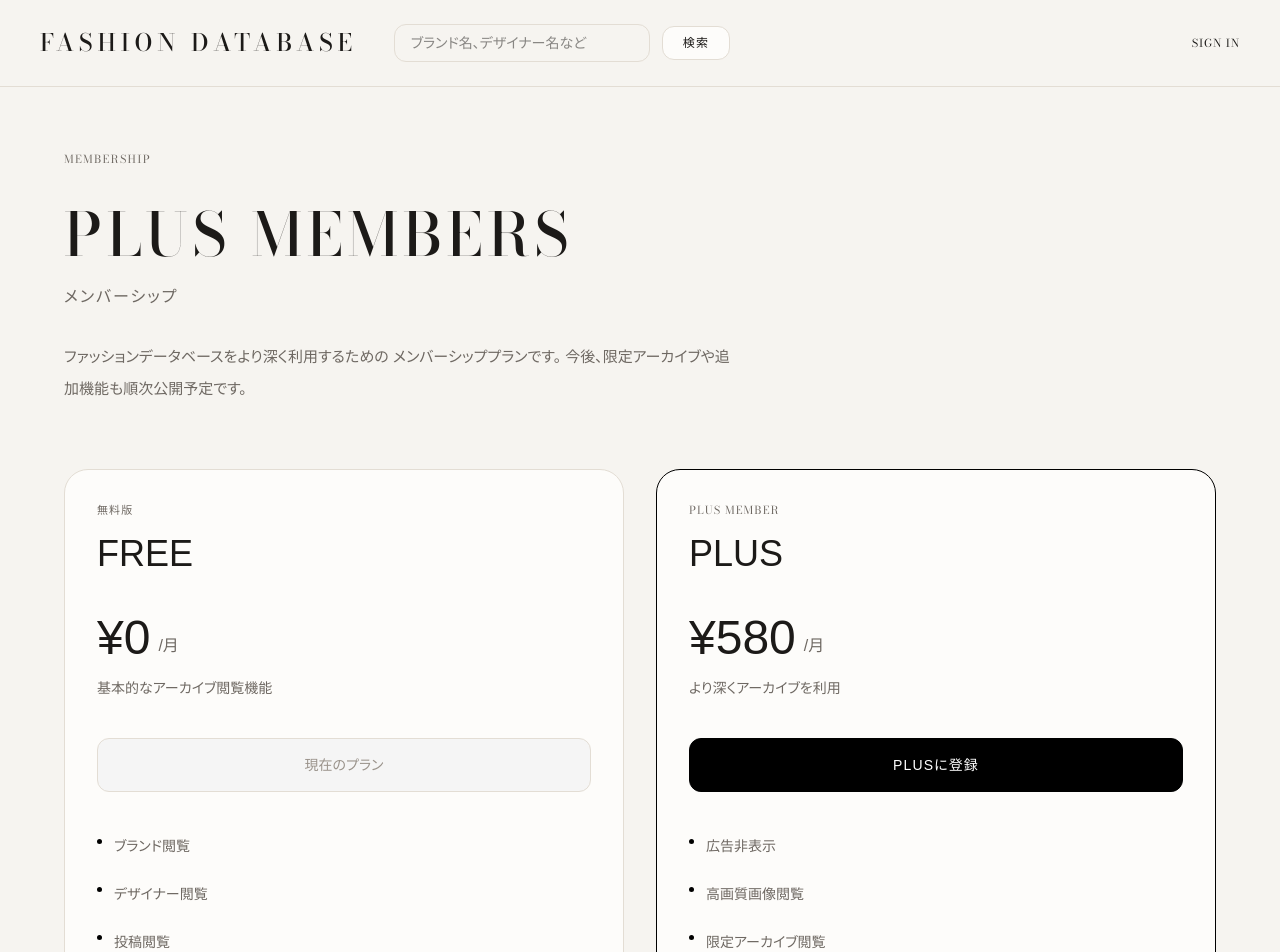
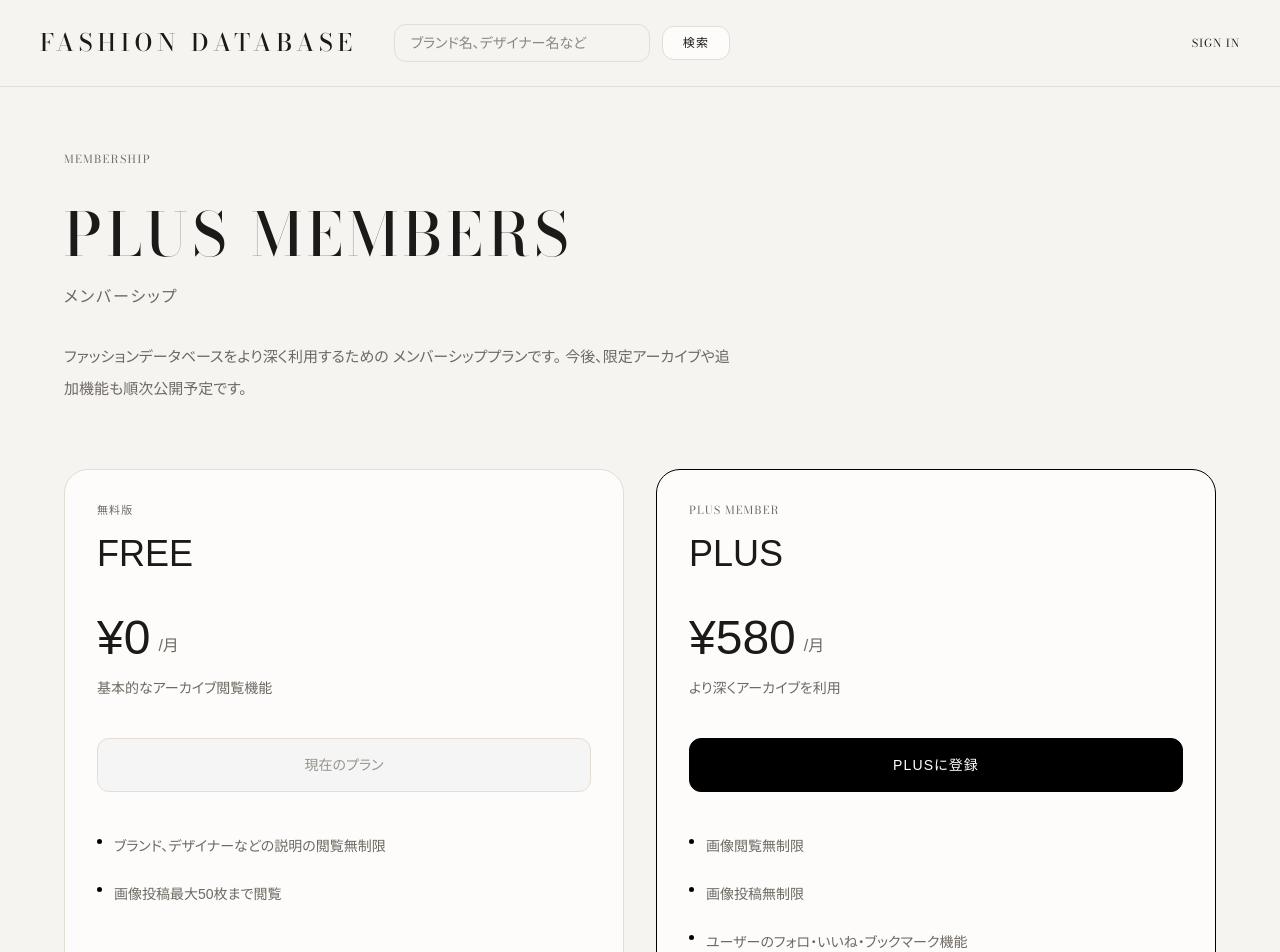
Before and after one commit to Tmak0220/fashion-database, a Next.js app: page /members in a window 1280 px wide. Shown: the top 952 px of the page. Built offline with nearby package versions, Linux system fonts and the light colour scheme; no server answers.

Commit message:
Update membership page content

```diff
--- a/app/members/page.tsx
+++ b/app/members/page.tsx
@@ -37,7 +37,7 @@ export default function MembersPage() {
       price: "¥0",
       period: "/月",
       description: "基本的なアーカイブ閲覧機能",
-      features: ["ブランド閲覧", "デザイナー閲覧", "投稿閲覧", "ブックマーク機能"],
+      features: ["ブランド、デザイナーなどの説明の閲覧無制限", "画像投稿最大50枚まで閲覧"],
       button: "現在のプラン",
       disabled: true,
     },
@@ -47,7 +47,7 @@ export default function MembersPage() {
       price: "¥580",
       period: "/月",
       description: "より深くアーカイブを利用",
-      features: ["広告非表示", "高画質画像閲覧", "限定アーカイブ閲覧", "保存数上限拡張", "今後の追加機能"],
+      features: ["画像閲覧無制限", "画像投稿無制限", "ユーザーのフォロ・いいね・ブックマーク機能"],
       button: "PLUSに登録",
       disabled: false,
       highlight: true,
```
